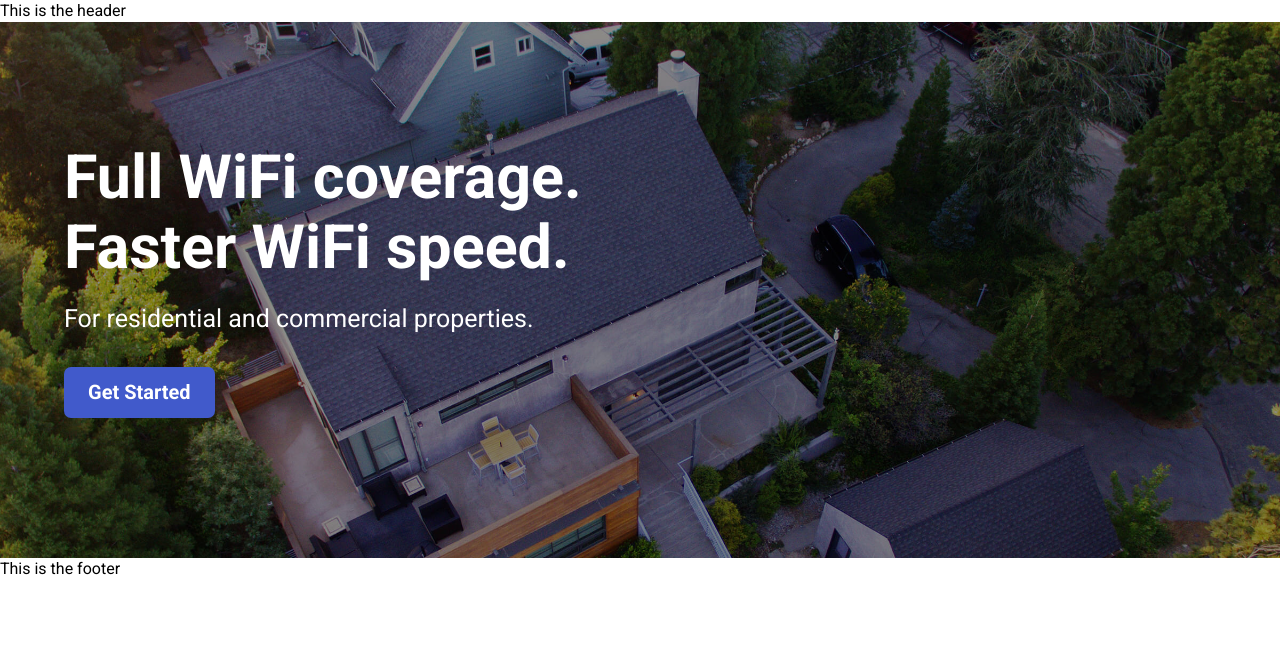
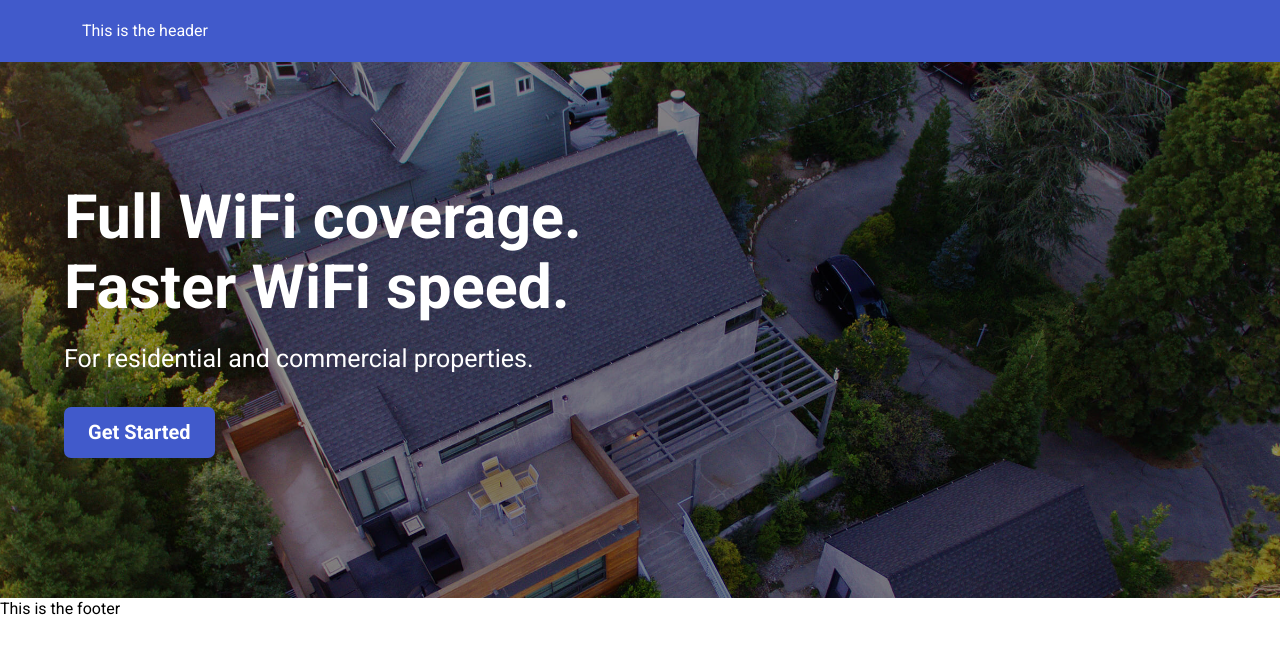
Before and after one commit to stephenkarpeles/sky-high-wifi, a React (Create React App) app: page / in a window 1280 px wide. Shown: the top 654 px of the page. Built offline with nearby package versions, Linux system fonts and the light colour scheme.

Commit message:
Add header styles

```diff
--- a/src/Header.js
+++ b/src/Header.js
@@ -2,8 +2,10 @@ import React from 'react'
 
 function Header() {
   return (
-    <header>
-      This is the header
+    <header className="header">
+      <div className="container">
+        This is the header
+      </div>
     </header>
   )
 }
--- a/src/css/App.css
+++ b/src/css/App.css
@@ -110,6 +110,16 @@ h6,
   padding: 12px 24px;
 }
 
+.header {
+  background: #415ACB;
+  color: white;
+  padding: 20px;
+}
+.header a {
+  color: white;
+  text-decoration: none;
+}
+
 .hero {
   position: relative;
   background: url("../images/home.jpg");
--- a/src/sass/App.scss
+++ b/src/sass/App.scss
@@ -129,6 +129,18 @@ h6,
   }
 }
 
+// Header
+.header {
+  background: $color-primary;
+  color: white;
+  padding: 20px;
+
+  a {
+    color: white;
+    text-decoration: none;
+  }
+}
+
 // Hero
 .hero {
   position: relative;
```
Also changed, not shown: 1 other file (tests, documents, lock files or other folders).
